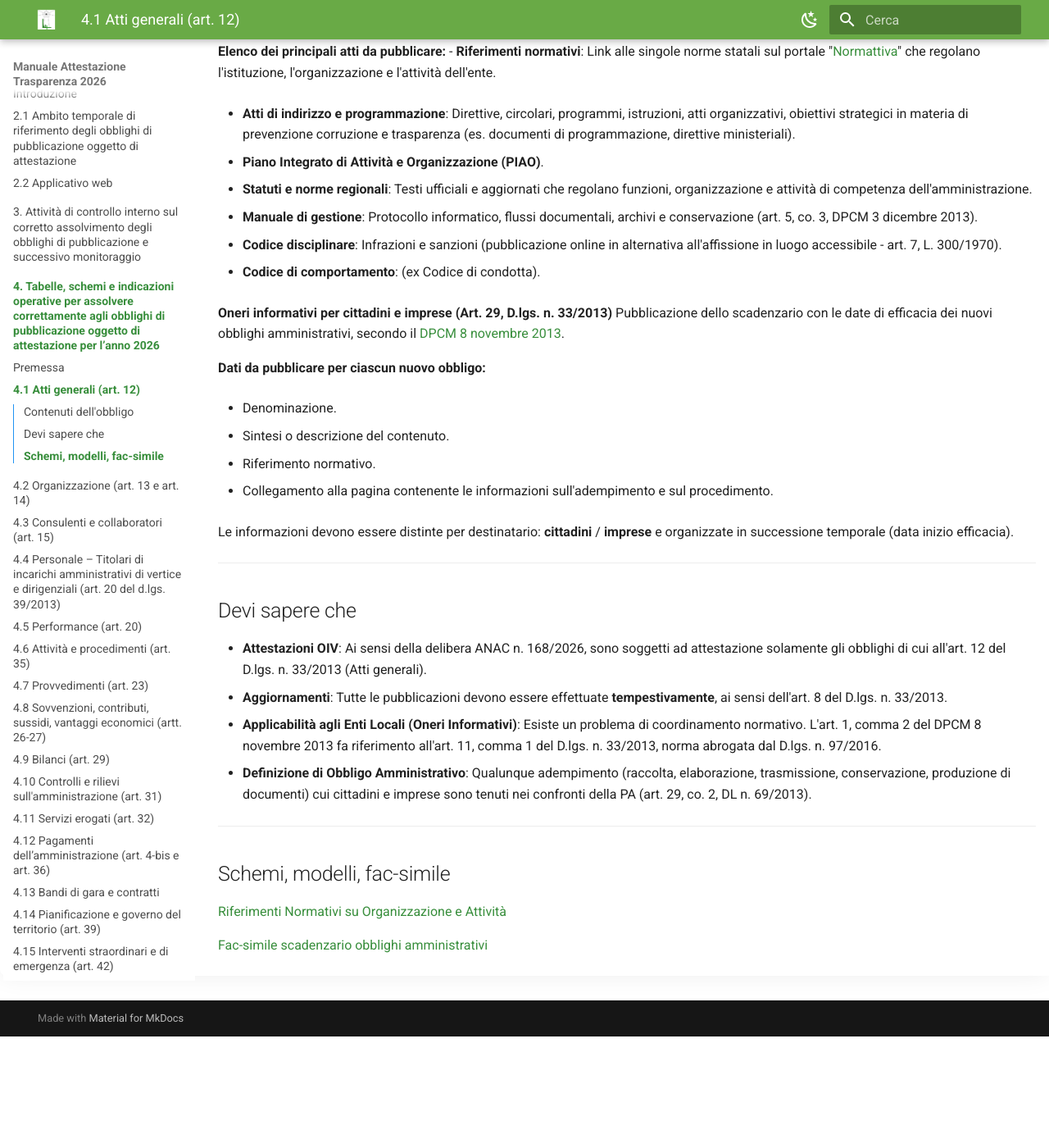
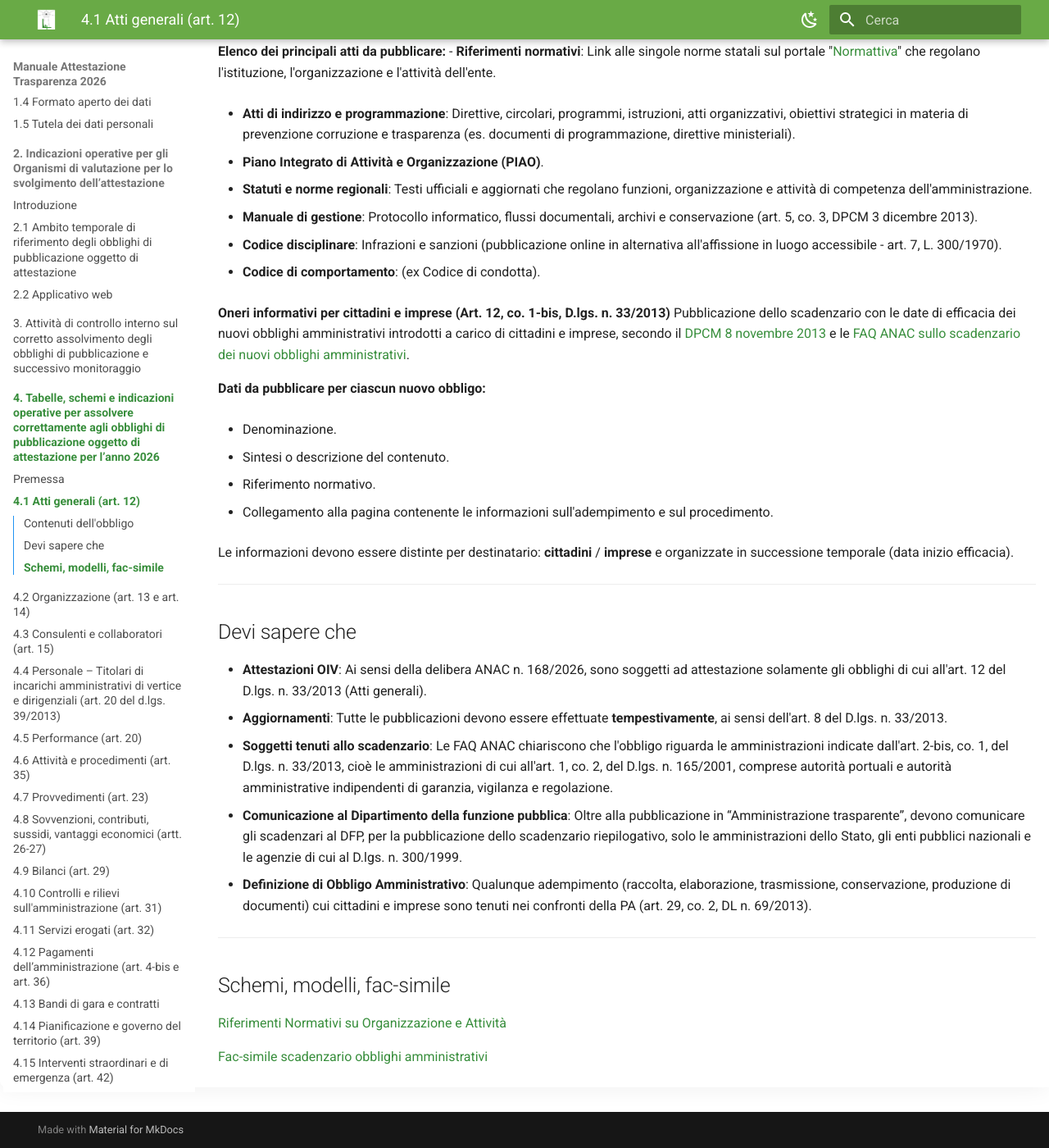
Before and after one commit to Lab4srl/manuale-trasparenza-2026, an MkDocs documentation site: the page built from docs/capitolo-4/4-1-atti-generali.md, in a window 1280 px wide and 1400 px high, scrolled down 465 px. Shown: the whole window at 82% size. Built offline with MkDocs 1.6.1 and Material for MkDocs 9.7.7, drawn with Linux system fonts in a browser that asks for light colours; before the commit the page ends 1729 px from its top, so only the background shows below that.

Commit message:
Aggiornamento manuale

```diff
--- a/docs/capitolo-4/4-1-atti-generali.md
+++ b/docs/capitolo-4/4-1-atti-generali.md
@@ -26,8 +26,8 @@
 
 - **Codice di comportamento**: (ex Codice di condotta).
 
-**Oneri informativi per cittadini e imprese (Art. 29, D.lgs. n. 33/2013)**
-Pubblicazione dello scadenzario con le date di efficacia dei nuovi obblighi amministrativi, secondo il [DPCM 8 novembre 2013](https://www.gazzettaufficiale.it/eli/id/2013/12/20/13A10299/sg){:target="_blank"}.
+**Oneri informativi per cittadini e imprese (Art. 12, co. 1-bis, D.lgs. n. 33/2013)**
+Pubblicazione dello scadenzario con le date di efficacia dei nuovi obblighi amministrativi introdotti a carico di cittadini e imprese, secondo il [DPCM 8 novembre 2013](https://www.gazzettaufficiale.it/eli/id/2013/12/20/13A10299/sg){:target="_blank"} e le [FAQ ANAC sullo scadenzario dei nuovi obblighi amministrativi](https://www.anticorruzione.it/-/obblighi.amministrativi.art.12.co.1-bis){:target="_blank"}.
 
 **Dati da pubblicare per ciascun nuovo obbligo:**
 
@@ -47,7 +47,8 @@
 
 *   **Attestazioni OIV**: Ai sensi della delibera ANAC n. 168/2026, sono soggetti ad attestazione solamente gli obblighi di cui all'art. 12 del D.lgs. n. 33/2013 (Atti generali).
 *   **Aggiornamenti**: Tutte le pubblicazioni devono essere effettuate **tempestivamente**, ai sensi dell'art. 8 del D.lgs. n. 33/2013.
-*   **Applicabilità agli Enti Locali (Oneri Informativi)**: Esiste un problema di coordinamento normativo. L'art. 1, comma 2 del DPCM 8 novembre 2013 fa riferimento all'art. 11, comma 1 del D.lgs. n. 33/2013, norma abrogata dal D.lgs. n. 97/2016.
+*   **Soggetti tenuti allo scadenzario**: Le FAQ ANAC chiariscono che l'obbligo riguarda le amministrazioni indicate dall'art. 2-bis, co. 1, del D.lgs. n. 33/2013, cioè le amministrazioni di cui all'art. 1, co. 2, del D.lgs. n. 165/2001, comprese autorità portuali e autorità amministrative indipendenti di garanzia, vigilanza e regolazione.
+*   **Comunicazione al Dipartimento della funzione pubblica**: Oltre alla pubblicazione in “Amministrazione trasparente”, devono comunicare gli scadenzari al DFP, per la pubblicazione dello scadenzario riepilogativo, solo le amministrazioni dello Stato, gli enti pubblici nazionali e le agenzie di cui al D.lgs. n. 300/1999.
 *   **Definizione di Obbligo Amministrativo**: Qualunque adempimento (raccolta, elaborazione, trasmissione, conservazione, produzione di documenti) cui cittadini e imprese sono tenuti nei confronti della PA (art. 29, co. 2, DL n. 69/2013).
 
 ---
```
